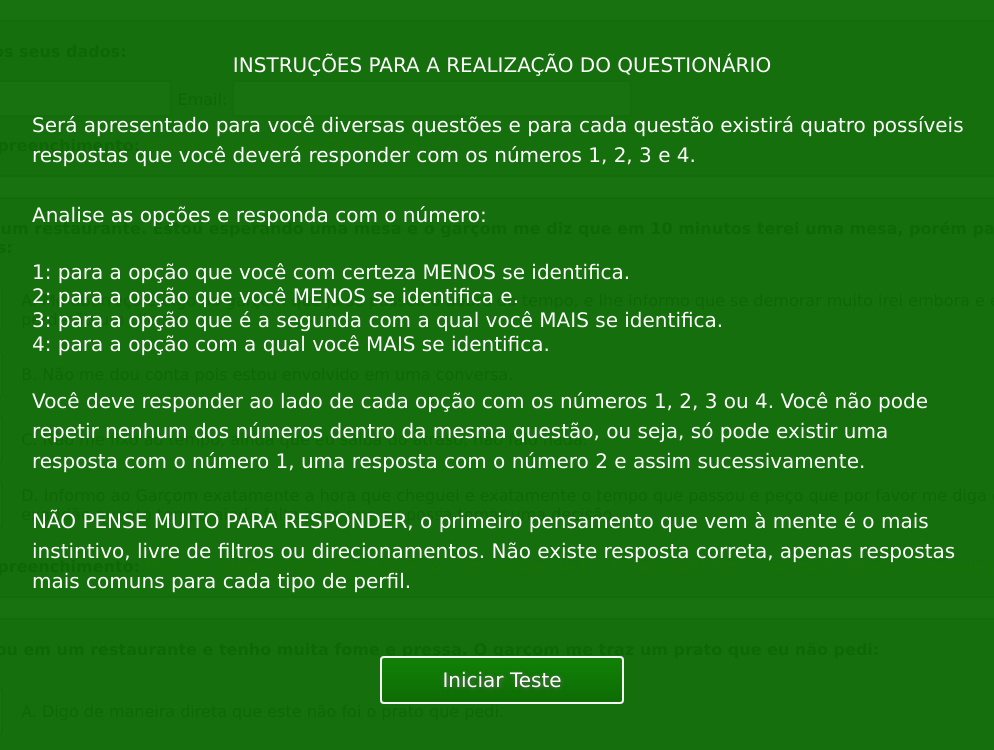
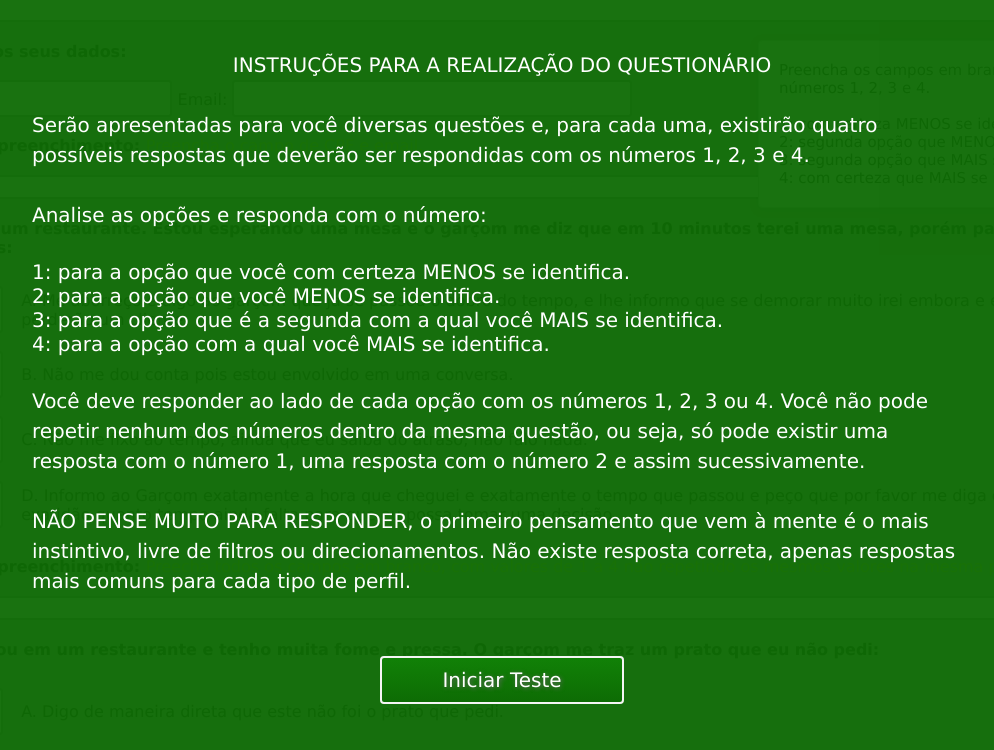
Before and after one commit to rogeriofrgit/mesttra, a plain HTML site: page index.html in a window 1280 px wide. Shown: the top 750 px of the page, without its empty margins (138-1132 px from the left). Drawn offline with Linux system fonts and the light colour scheme.

Commit message:
Add files via upload
Adicionado DIV suspenso com o lembrete de como responder a pesquisa.

```diff
--- a/index.html
+++ b/index.html
@@ -4,6 +4,19 @@
     <title>Teste</title>
     <meta charset="utf-8">
 	<style type="text/css">
+
+    	.suspensa {
+			position: fixed;
+			top: 5%;
+			left: 70%;
+			font-family:verdana;
+			font-size:15px;
+			background-color: #f1f1f1;
+			padding: 20px;
+			border: 1px solid #ccc;
+			border-radius: 4px;
+			box-shadow: 0 2px 8px rgba(0, 0, 0, 0.15);
+	    }
 
 		table, th, td {
   			border: 0px;
@@ -156,14 +169,14 @@
 	<div class="inicioDivExterno">
 		<div class="inicioDivInterno" style="font-size:20px;">
 			<div style="text-align: center;">INSTRUÇÕES PARA A REALIZAÇÃO DO QUESTIONÁRIO</div>	<br>
-			<div class="textoDivInterno">Será apresentado para você diversas questões e para cada questão existirá quatro possíveis respostas que você deverá responder com os números 1, 2, 3 e 4.</div>
+			<div class="textoDivInterno">Serão apresentadas para você diversas questões e, para cada uma, existirão quatro possíveis respostas que deverão ser respondidas com os números 1, 2, 3 e 4.</div>
 			<br>
 			<div class="textoDivInterno">Analise as opções e responda com o número:</div>
 
 			<br>
 			<div style="line-height: 1.2;" class="textoDivInterno">
 			1: para a opção que você com certeza MENOS se identifica.<br>
-			2: para a opção que você MENOS se identifica e.<br>
+			2: para a opção que você MENOS se identifica.<br>
 			3: para a opção que é a segunda com a qual você MAIS se identifica.<br>
 			4: para a opção com a qual você MAIS se identifica.<br>
 			</div><br>
@@ -177,6 +190,15 @@
 			<div style="text-align: center;"><input type="button" value="Iniciar Teste" class="btnIniciar" onclick="esconderInicio()"></div>
 		</div>
 	</div>
+
+	<div class="suspensa">
+			Preencha os campos em branco com os números 1, 2, 3 e 4.
+			<br><br>
+			1: com certeza MENOS se identifica.<br>
+			2: segunda opção que MENOS se identifica.<br>
+			3: segunda opção que MAIS se identifica.<br>
+			4: com certeza que MAIS se identifica.<br>
+    </div>
 
 	<div class="centralizado">
 		<label class="tituloQuestao">Digite os seus dados: </label><br><br>
```
